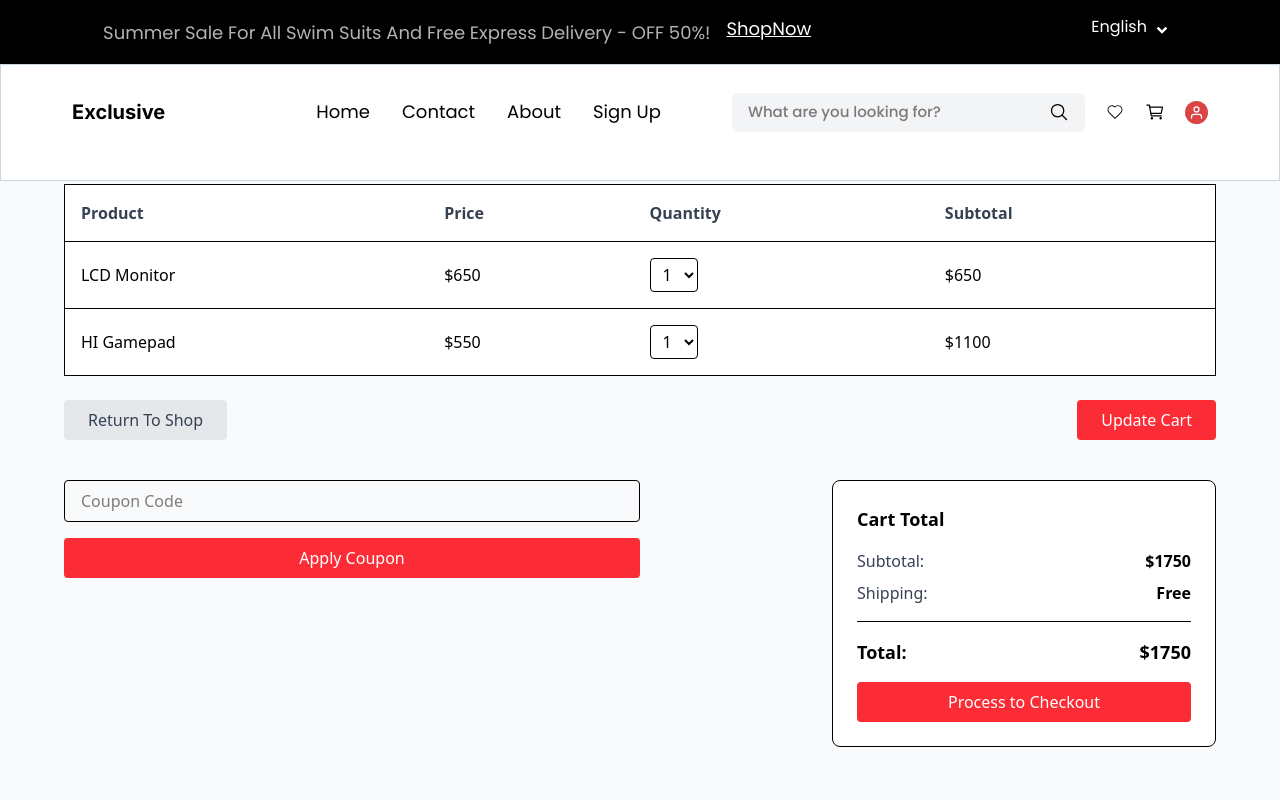
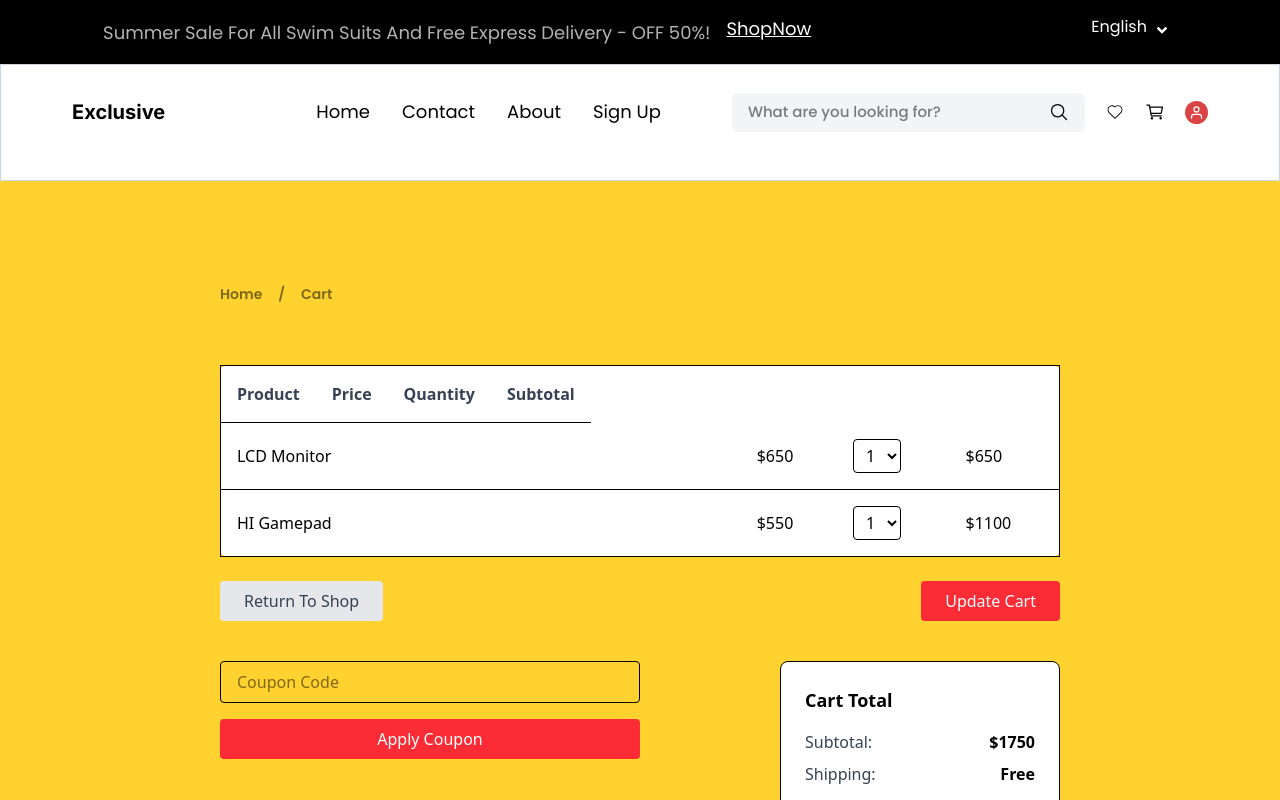
Before and after one commit to OPA6IX1/Declutter, a React (Vite) app: page /CartPage in a window 1280 px wide. Shown: the top 800 px of the page. Built offline with nearby package versions, Linux system fonts and the light colour scheme; a web font is replaced by a local one.

Commit message:
add cartpage

```diff
--- a/src/pages/CartPage.tsx
+++ b/src/pages/CartPage.tsx
@@ -2,19 +2,26 @@
 
 const CartPage = () => {
   return (
-    <div className="p-4 md:p-8 lg:p-16 bg-gray-50">
-      <h1 className="text-2xl font-bold mb-6">Cart</h1>
-
+    <div className=" py-4 md:p-8  lg:p-55 mt-10 bg-amber-300">
+      <div className=" mr-46 mb-15">
+          <h1 className="text-[14px] gap-5 font-semibold opacity-50 font-[poppins] text-black">
+            <span className="">Home</span>
+            <span className="mx-4">/</span>
+            <span className="">Cart</span>
+          </h1>
+        </div>
       {/* Cart Table */}
       <div className="overflow-x-auto">
         <table className="w-full bg-white border rounded-lg text-left">
           <thead>
+            <div>
               <tr className="border-b">
                 <th className="p-4 text-gray-700 font-semibold">Product</th>
                 <th className="p-4 text-gray-700 font-semibold">Price</th>
                 <th className="p-4 text-gray-700 font-semibold">Quantity</th>
                 <th className="p-4 text-gray-700 font-semibold">Subtotal</th>
               </tr>
+            </div>
           </thead>
           <tbody>
             <tr className="border-b">
```
Lines whose indentation alone changed are shown as unchanged.
